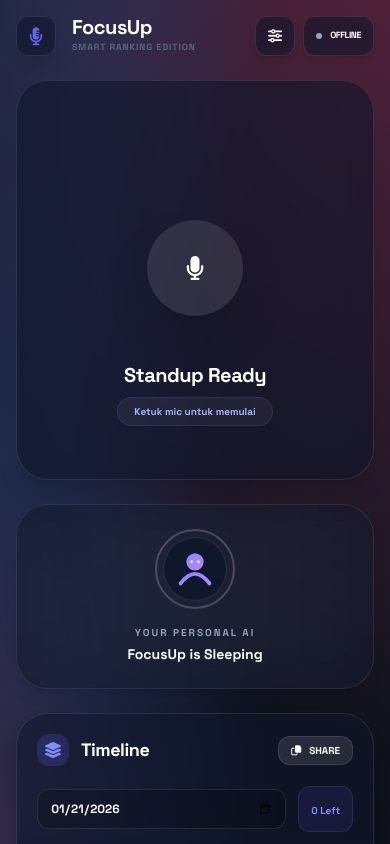
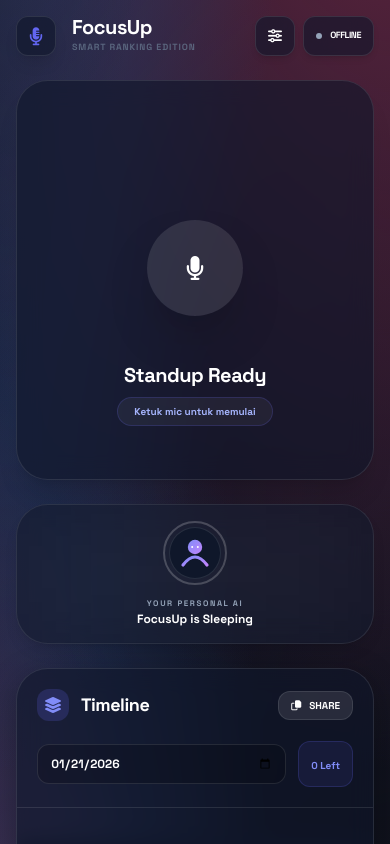
Before and after one commit to gerryramdani-star/focusup, a React (Vite) app: page / in a window 390 px wide. Shown: the top 844 px of the page. Built offline with nearby package versions, Linux system fonts and the light colour scheme.

Commit message:
Update AssistantAvatar.tsx

```diff
--- a/components/AssistantAvatar.tsx
+++ b/components/AssistantAvatar.tsx
@@ -1,4 +1,3 @@
-
 import React from 'react';
 import { ConnectionState } from '../types';
 
@@ -25,19 +24,19 @@
   const { ring, glow } = getColors();
 
   return (
-    <div className="flex flex-col items-center justify-center p-6 glass rounded-[2rem] shadow-lg border-white/10 shrink-0 h-full relative overflow-hidden group">
+    <div className="flex flex-col items-center justify-center p-4 lg:p-6 glass rounded-[2rem] shadow-lg border-white/10 shrink-0 relative overflow-hidden group">
       {/* Background Glow */}
       <div className={`absolute inset-0 transition-colors duration-1000 blur-3xl ${glow}`}></div>
 
       <div className="relative z-10 flex flex-col items-center">
-        <div className={`w-20 h-20 md:w-24 md:h-24 rounded-full border-2 p-1.5 transition-all duration-700 shadow-2xl relative ${ring} ${state !== ConnectionState.OFFLINE ? 'animate-float' : ''}`}>
+        <div className={`w-16 h-16 md:w-20 lg:w-24 rounded-full border-2 p-1 transition-all duration-700 shadow-2xl relative ${ring} ${state !== ConnectionState.OFFLINE ? 'animate-float' : ''}`}>
           {/* Internal Pulse for active states */}
           {state !== ConnectionState.OFFLINE && state !== ConnectionState.ERROR && (
             <div className={`absolute inset-0 rounded-full animate-ping opacity-20 ${state === ConnectionState.LISTENING ? 'bg-pink-400' : 'bg-indigo-400'}`}></div>
           )}
 
           <div className="w-full h-full rounded-full bg-slate-900 overflow-hidden flex items-center justify-center border border-white/10">
-            <svg viewBox="0 0 100 100" className="w-12 h-12 md:w-16 md:h-16">
+            <svg viewBox="0 0 100 100" className="w-10 h-10 md:w-14 lg:w-16">
                <defs>
                  <linearGradient id="avatarGrad" x1="0%" y1="0%" x2="100%" y2="100%">
                    <stop offset="0%" stopColor="#818cf8" />
@@ -53,9 +52,9 @@
           </div>
         </div>
 
-        <div className="mt-4 text-center">
-          <p className="text-[10px] md:text-xs font-bold text-slate-400 uppercase tracking-[0.2em] mb-1">Your Personal AI</p>
-          <h3 className="text-white font-bold text-sm md:text-base">
+        <div className="mt-3 lg:mt-4 text-center">
+          <p className="text-[8px] md:text-[10px] font-bold text-slate-400 uppercase tracking-[0.2em] mb-0.5 md:mb-1">Your Personal AI</p>
+          <h3 className="text-white font-bold text-xs md:text-sm lg:text-base">
             {state === ConnectionState.OFFLINE ? 'FocusUp is Sleeping' :
              state === ConnectionState.RECONNECTING ? 'FocusUp is Recovering' :
              state === ConnectionState.ERROR ? 'FocusUp is Disconnected' : 'FocusUp is Active'}
@@ -73,7 +72,7 @@
       <style>{`
         @keyframes float {
           0%, 100% { transform: translateY(0); }
-          50% { transform: translateY(-10px); }
+          50% { transform: translateY(-8px); }
         }
         .animate-float {
           animation: float 4s ease-in-out infinite;
```
